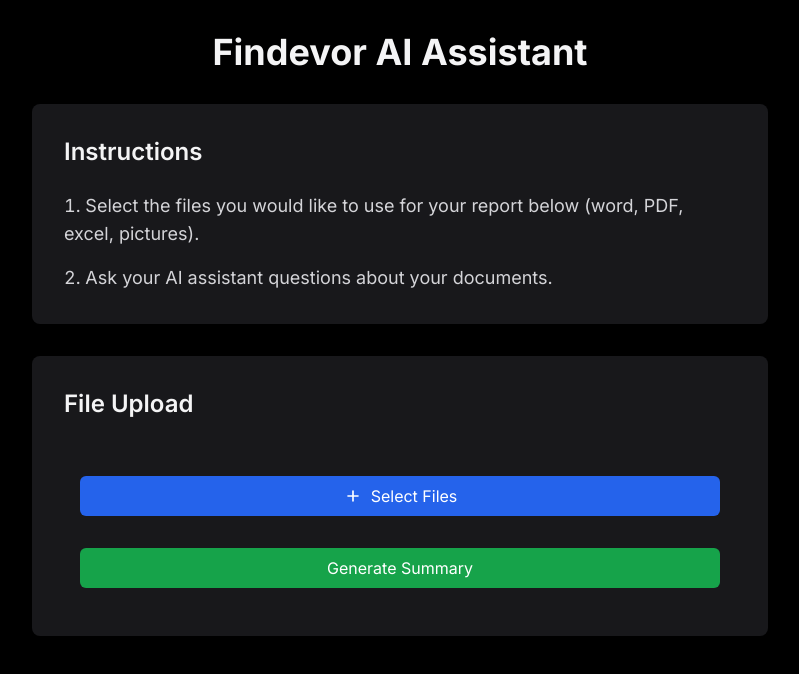
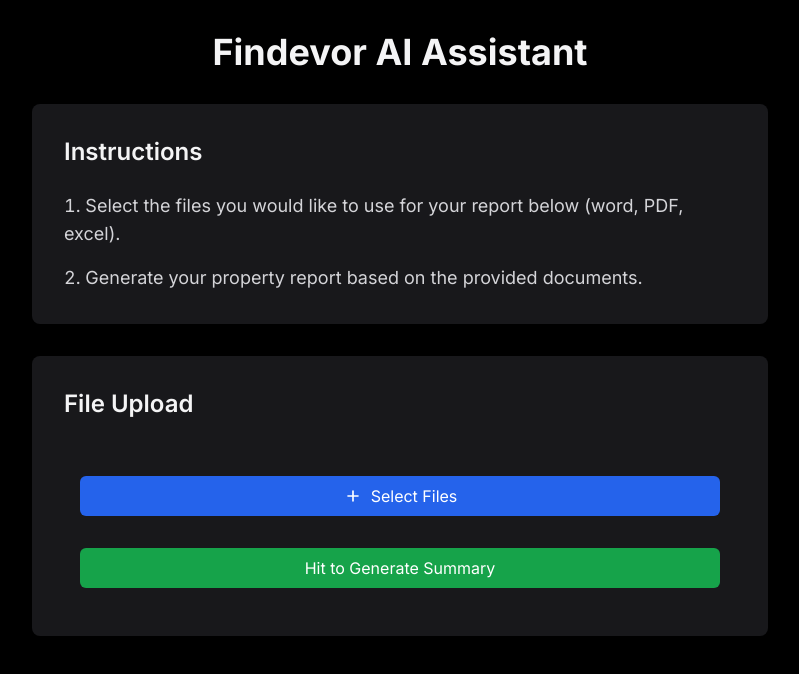
Before and after one commit to virgilttr/sukuna, a Next.js app in the folder frontend/: page / in a window 1280 px wide. Shown: the top 674 px of the page, without its empty margins (240-1039 px from the left). Built offline with nearby package versions, Linux system fonts and the light colour scheme.

Commit message:
update wording

```diff
--- a/frontend/app/page.tsx
+++ b/frontend/app/page.tsx
@@ -20,9 +20,11 @@ const Home: React.FC = () => {
             <ol className="list-decimal list-inside space-y-4 text-lg">
               <li>
                 Select the files you would like to use for your report below
-                (word, PDF, excel, pictures).
+                (word, PDF, excel).
               </li>
-              <li>Ask your AI assistant questions about your documents.</li>
+              <li>
+                Generate your property report based on the provided documents.
+              </li>
             </ol>
           </div>
           <div className="bg-zinc-900 rounded-lg p-8 shadow-lg">
--- a/frontend/components/uploader.tsx
+++ b/frontend/components/uploader.tsx
@@ -326,7 +326,7 @@ Score: 4 - Recommend further analysis of the Coastal Keys Resort. The property s
             oversizedFiles.size > 0
           }
         >
-          {isSummarizing ? "Generating Summary..." : "Generate Summary"}
+          {isSummarizing ? "Generating Summary..." : "Hit to Generate Summary"}
         </button>
       </div>
 
```
